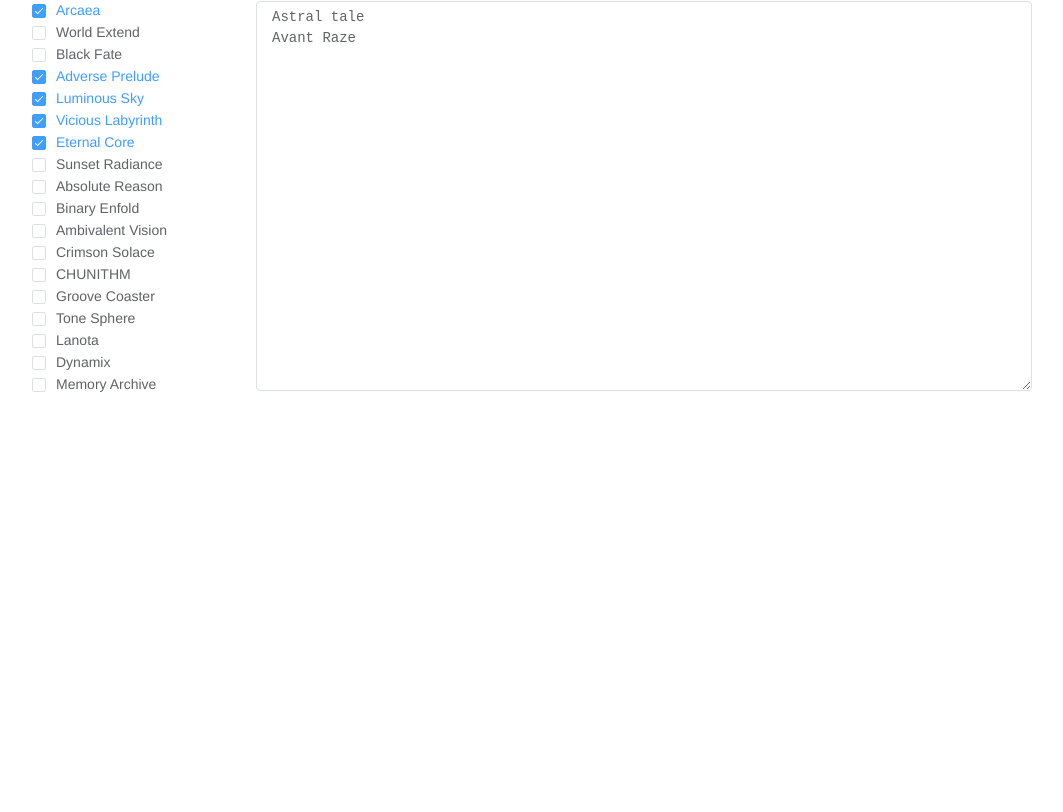
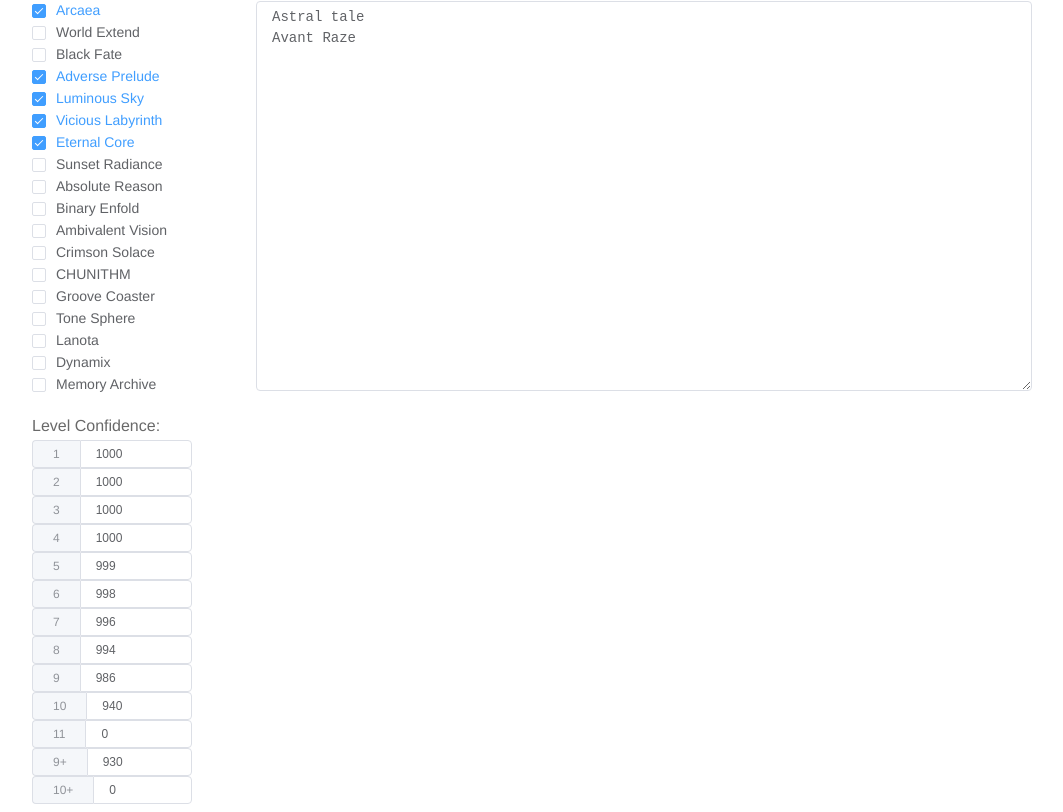
Before and after one commit to HyDevelop/ArcaeaStepsCalculator, a Vue app: page / in a window 1280 px wide. Shown: the part 212-1024 px from the top of the page, without its empty margins (108-1171 px from the left). Before the commit the page ends 800 px from the top, so only its background shows below. Built offline with nearby package versions, Linux system fonts and the light colour scheme.

Commit message:
[+] Create level confidence input bars

```diff
--- a/src/app/App.vue
+++ b/src/app/App.vue
@@ -17,6 +17,19 @@
                 <el-main style="padding: 0; margin-left: 5vw">
                     <div class="label">Bought Individual Songs:</div>
                     <el-input type="textarea" :rows="18" v-model="settings.boughtSongs"/>
+                </el-main>
+            </el-container>
+
+            <el-container>
+                <el-aside width="160px">
+                    <div class="label">Level Confidence:</div>
+                    <div v-for="level in Object.keys(this.settings.levelConfidence)" :key="level">
+                        <el-input size="mini" v-model="settings.levelConfidence[level]">
+                            <template slot="prepend">{{level}}</template>
+                        </el-input>
+                    </div>
+                </el-aside>
+                <el-main style="padding: 0; margin-left: 5vw">
                 </el-main>
             </el-container>
         </div>
```
